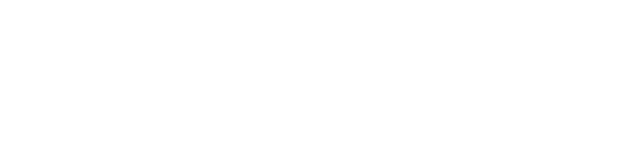
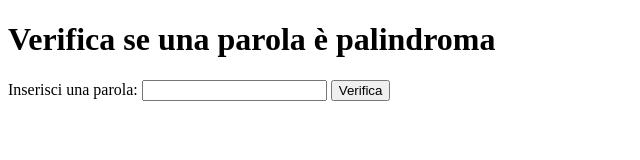
Before and after one commit to giovannimegliola/js-paliedispari, a plain HTML site: page palindroma/index.html in a window 1280 px wide. Shown: the whole page, without its empty margins (0-640 px from the left). Drawn offline with Linux system fonts and the light colour scheme.

Commit message:
added basic html interface

```diff
--- a/palindroma/index.html
+++ b/palindroma/index.html
@@ -7,6 +7,14 @@
 </head>
 <body>
 
+  <h1>Verifica se una parola è palindroma</h1>
+
+    <label for="word">Inserisci una parola: </label>
+    <input type="text" id="word">
+    <button id="submitBtn">Verifica</button>
+
+    <div id="message"></div>
+
 
   <script src="js/script.js"></script>
 
```
Also changed, not shown: 1 other file.
